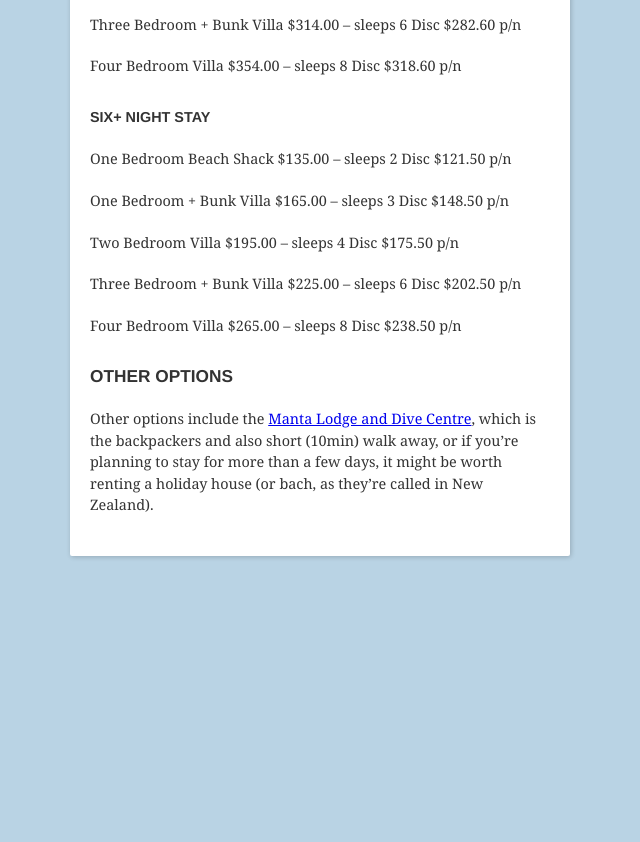
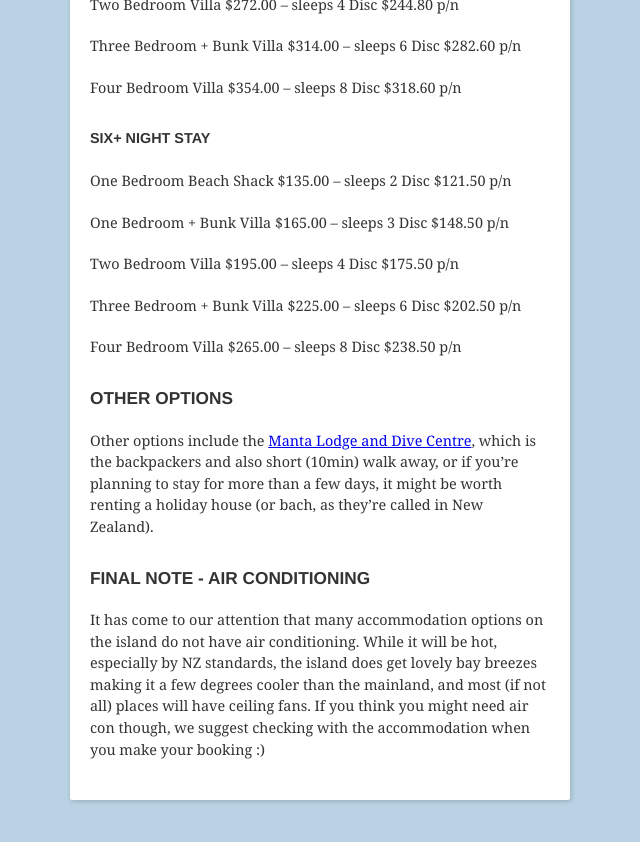
Before and after one commit to bnolan/wedding, a Jekyll site: the page built from accomodation.md, in a window 1280 px wide and 900 px high, scrolled down 1192 px. Shown: the top 842 px of the window, without its empty margins (320-960 px from the left). Built offline with Jekyll 4.4.1, drawn with Linux system fonts in a browser that asks for light colours; before the commit the page ends 1848 px from its top, so only the background shows below that; some of the changed text lies outside the part shown.

Commit message:
Update accomodation.md
Air con updated.

```diff
--- a/accomodation.md
+++ b/accomodation.md
@@ -1,9 +1,9 @@
 ---
-title: Accomodation
+title: Accommodation
 layout: default
 ---
 
-# Accomodation
+# Accommodation
 
 We recommend staying at either the Anchorage or the Allure. Both places are ~5-10min walk away from the ceremony & reception, as well as each other.
 
@@ -15,7 +15,7 @@ Some of you might like to get together with a few of the other guests and share
 
 ## The Allure
 
-[The Allure](http://www.allurestradbroke.com.au/ ) doesn't have direct beach access, but is only across the road! It also has a pool, and a cafe on site.
+[The Allure](http://www.stradbrokeresorts.com/) doesn't have direct beach access, but it is only 50m across the road! It is in a nice bush setting and also has an on-site pool and cafe on.
 
 These are the rates that have been provided to us (these include a 10% wedding discount):
 
@@ -49,3 +49,6 @@ Four Bedroom Villa              $265.00 – sleeps 8 Disc $238.50 p/n
 ## Other options
 
 Other options include the [Manta Lodge and Dive Centre](http://www.mantalodge.com.au/), which is the backpackers and also short (10min) walk away, or if you're planning to stay for more than a few days, it might be worth renting a holiday house (or bach, as they're called in New Zealand).
+
+## Final note - air conditioning
+It has come to our attention that many accommodation options on the island do not have air conditioning. While it will be hot, especially by NZ standards, the island does get lovely bay breezes making it a few degrees cooler than the mainland, and most (if not all) places will have ceiling fans. If you think you might need air con though, we suggest checking with the accommodation when you make your booking :)
```
